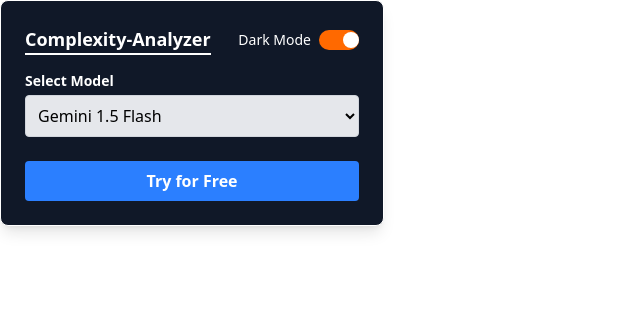
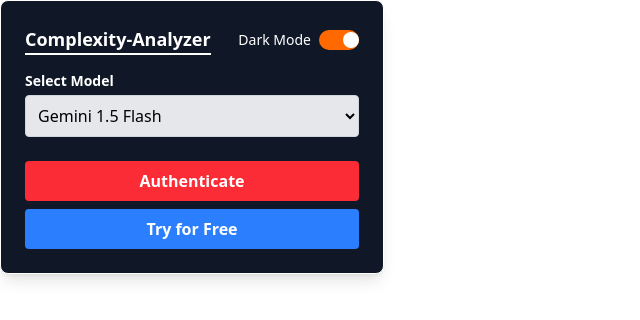
Before and after one commit to sagarchaurasia176/Code-Analyzer-chrome-extension, a React (Vite) app: page / in a window 1280 px wide. Shown: the top 320 px of the page, without its empty margins (0-640 px from the left). Built offline with nearby package versions, Linux system fonts and the light colour scheme.

Commit message:
fetal:minor changes in authentication

```diff
--- a/src/auth/Firebase.ts
+++ b/src/auth/Firebase.ts
@@ -1,21 +1,22 @@
-// // Import the functions you need from the SDKs you need
-// import { initializeApp } from "firebase/app";
-// import { getAnalytics } from "firebase/analytics";
-// // TODO: Add SDKs for Firebase products that you want to use
-// // https://firebase.google.com/docs/web/setup#available-libraries
+// Import the functions you need from the SDKs you need
+import { initializeApp } from "firebase/app";
+import { getAuth } from "firebase/auth"; // TODO: Add SDKs for Firebase products that you want to use
+// https://firebase.google.com/docs/web/setup#available-libraries
 
-// // Your web app's Firebase configuration
-// // For Firebase JS SDK v7.20.0 and later, measurementId is optional
-// const firebaseConfig = {
-//   apiKey: "AIzaSyAAPJDieh6HGhJHmlWpi8eoKEJ7KhFdTng",
-//   authDomain: "tc-exten.firebaseapp.com",
-//   projectId: "tc-exten",
-//   storageBucket: "tc-exten.firebasestorage.app",
-//   messagingSenderId: "241939040487",
-//   appId: "1:241939040487:web:dd6795cb89ec72f8db3a42",
-//   measurementId: "G-S3E6DZ6XPF"
-// };
+// Your web app's Firebase configuration
+// For Firebase JS SDK v7.20.0 and later, measurementId is optional
+const firebaseConfig = {
+  apiKey: "AIzaSyCEkJrdsq2JQSmYS4RruhAeBAHnvI255Q4",
+  authDomain: "chrome-extension-30398.firebaseapp.com",
+  projectId: "chrome-extension-30398",
+  storageBucket: "chrome-extension-30398.firebasestorage.app",
+  messagingSenderId: "339835576021",
+  appId: "1:339835576021:web:e68f67d9449d5bd9934c5c",
+  measurementId: "G-8YZYRSHB11",
+};
 
-// // Initialize Firebase
-// const app = initializeApp(firebaseConfig);
-// const analytics = getAnalytics(app);
+// Initialize Firebase
+const app = initializeApp(firebaseConfig);
+const auth = getAuth(app);
+
+export { app, auth };
--- a/src/auth/GoogleSignup.tsx
+++ b/src/auth/GoogleSignup.tsx
@@ -0,0 +1,25 @@
+import React from "react";
+import { FaArrowRight } from "react-icons/fa";
+import { useGlobalContext } from "../context/ContextManager"; // Importing the correct context hook
+
+const GoogleSignup = () => {
+  const { fn } = useGlobalContext(); // Assuming fn is the function for handling Google Sign-Up
+
+  return (
+    <div className="signupContainer">
+      <div className="signupContainer__box__google">
+        <button
+          className="flex items-center gap-2 p-2 rounded-md text-white bg-blue-500 hover:bg-blue-600"
+          onClick={fn} // Calling the function from context
+        >
+          Sign Up
+          <span className="text-black-400">
+            <FaArrowRight />
+          </span>
+        </button>
+      </div>
+    </div>
+  );
+};
+
+export default GoogleSignup;
--- a/src/components/Popup.tsx
+++ b/src/components/Popup.tsx
@@ -1,49 +1,63 @@
-import React, { useContext, useEffect, useState } from "react";
-import {useGlobalContext} from "../context/ContextManager";
+import React, { useEffect, useState } from "react";
+import { useGlobalContext } from "../context/ContextManager";
 
 // Popup - component.tsx
 const Popup = () => {
-  const [apiKey, setApiKey] = useState("");
-  // Actual logic start from there
+  const { fn, loader } = useGlobalContext(); // Fetch authentication function and loader state
   const [model, setModel] = useState("Gemini 1.5 Flash");
   const [isDarkMode, setIsDarkMode] = useState(true);
-  // const {isDetect , setDetect} = useGlobalContext();
   const [isDetect, setIsDetect] = useState<boolean>();
 
   useEffect(() => {
     chrome.storage.local.get("isDetect", (result) => {
-      if(result.isDetect !== undefined) {
+      if (result.isDetect !== undefined) {
         setIsDetect(result.isDetect);
       }
-    })
+    });
   }, []);
 
-  const toggleDetect=  () => {
+  const toggleDetect = () => {
     const newDetectState = !isDetect;
     setIsDetect(newDetectState);
 
-    chrome.storage.local.set({isDetect: newDetectState});
-    chrome.runtime.sendMessage({ type: "TOGGLE_DETECT", payload: newDetectState });
-  }
+    chrome.storage.local.set({ isDetect: newDetectState });
+    chrome.runtime.sendMessage({
+      type: "TOGGLE_DETECT",
+      payload: newDetectState,
+    });
+  };
 
   return (
-    <div className={`${isDarkMode ? "bg-gray-900 text-white" : "bg-gray-100 text-black"} w-96 p-6 rounded-lg shadow-lg border transition-all`}>
+    <div
+      className={`${
+        isDarkMode ? "bg-gray-900 text-white" : "bg-gray-100 text-black"
+      } w-96 p-6 rounded-lg shadow-lg border transition-all`}
+    >
       <div className="flex justify-between items-center mb-4">
-        <h1 className="text-lg  border-b-2  font-bold">Complexity-Analyzer</h1>
+        <h1 className="text-lg border-b-2 font-bold">Complexity-Analyzer</h1>
         <button
           onClick={() => setIsDarkMode(!isDarkMode)}
           className="flex items-center gap-2 cursor-pointer text-sm"
         >
           <span>{isDarkMode ? "Dark" : "Light"} Mode</span>
-          <div className={`w-10 h-5 rounded-full flex items-center p-1 transition-all ${isDarkMode ? "bg-orange-500" : "bg-gray-400"}`}>
-            <div className={`w-4 h-4 bg-white rounded-full transition-all ${isDarkMode ? "translate-x-5" : "translate-x-0"}`}></div>
+          <div
+            className={`w-10 h-5 rounded-full flex items-center p-1 transition-all ${
+              isDarkMode ? "bg-orange-500" : "bg-gray-400"
+            }`}
+          >
+            <div
+              className={`w-4 h-4 bg-white rounded-full transition-all ${
+                isDarkMode ? "translate-x-5" : "translate-x-0"
+              }`}
+            ></div>
           </div>
         </button>
       </div>
 
-      {/*  */}
       <div className="mb-4">
-        <label htmlFor="model" className="block text-sm font-semibold mb-1">Select Model</label>
+        <label htmlFor="model" className="block text-sm font-semibold mb-1">
+          Select Model
+        </label>
         <select
           id="model"
           value={model}
@@ -56,8 +70,20 @@
         </select>
       </div>
 
-      <button onClick={toggleDetect}
-       className="w-full py-2 mt-2 rounded bg-blue-500 cursor-pointer text-white font-bold hover:opacity-90">Try for Free</button>
+      <button
+        className="w-full py-2 mt-2 rounded bg-red-500 cursor-pointer text-white font-bold hover:opacity-90 disabled:bg-gray-400 disabled:cursor-not-allowed"
+        onClick={fn}
+        disabled={loader} // Disable button when loading
+      >
+        {loader ? "Authenticating..." : "Authenticate"}
+      </button>
+
+      <button
+        onClick={toggleDetect}
+        className="w-full py-2 mt-2 rounded bg-blue-500 cursor-pointer text-white font-bold hover:opacity-90"
+      >
+        Try for Free
+      </button>
     </div>
   );
 };
--- a/src/context/ContextManager.tsx
+++ b/src/context/ContextManager.tsx
@@ -1,25 +1,44 @@
 import { createContext, useState, ReactNode, useContext } from "react";
 
 // Create Context - provider
-export const ContextAPI = createContext<{
+export const ContextAPI = createContext<
+  | {
       isDetect: boolean;
       setDetect: React.Dispatch<React.SetStateAction<boolean>>;
       loader: boolean;
       setLoader: React.Dispatch<React.SetStateAction<boolean>>;
       fn: () => void;
-} | undefined>(undefined);
+    }
+  | undefined
+>(undefined);
 
+// Provider Component
+export const GlobalContextFunction = ({
+  children,
+}: {
+  children: ReactNode;
+}) => {
+  const [isDetect, setDetect] = useState(true);
+  const [loader, setLoader] = useState(false);
 
-// Provider Component - consumer here
-export const GlobalContextFunction = ({ children }: { children: ReactNode }) => {
-  const [isDetect, setDetect] = useState(true);
-  const [loader, setLoader] = useState(false); // Add loader state
+  // Function to handle authentication
+  const fn = () => {
+    setLoader(true); // Start loading state
+    try {
+      console.log("Google Authentication Triggered");
+      // Here you can implement Google OAuth or Firebase authentication logic
+      setTimeout(() => {
+        alert("Authentication successful!");
+        setLoader(false); // Stop loading after authentication
+      }, 2000);
+    } catch (error) {
+      console.error("Authentication failed", error);
+      setLoader(false);
+    }
+  };
 
-  const fn =()=>{
-    alert("hey sagar");
-  }
   return (
-    <ContextAPI.Provider value={{ isDetect, setDetect, loader, setLoader , fn}}>
+    <ContextAPI.Provider value={{ isDetect, setDetect, loader, setLoader, fn }}>
       {children}
     </ContextAPI.Provider>
   );
@@ -29,7 +48,9 @@
 export const useGlobalContext = () => {
   const context = useContext(ContextAPI);
   if (!context) {
-      throw new Error("useGlobalContext must be used within a GlobalContextProvider");
+    throw new Error(
+      "useGlobalContext must be used within a GlobalContextProvider"
+    );
   }
   return context;
 };
```
Also changed, not shown: 1 other file (tests, documents, lock files or other folders). Lines whose indentation alone changed are shown as unchanged.
